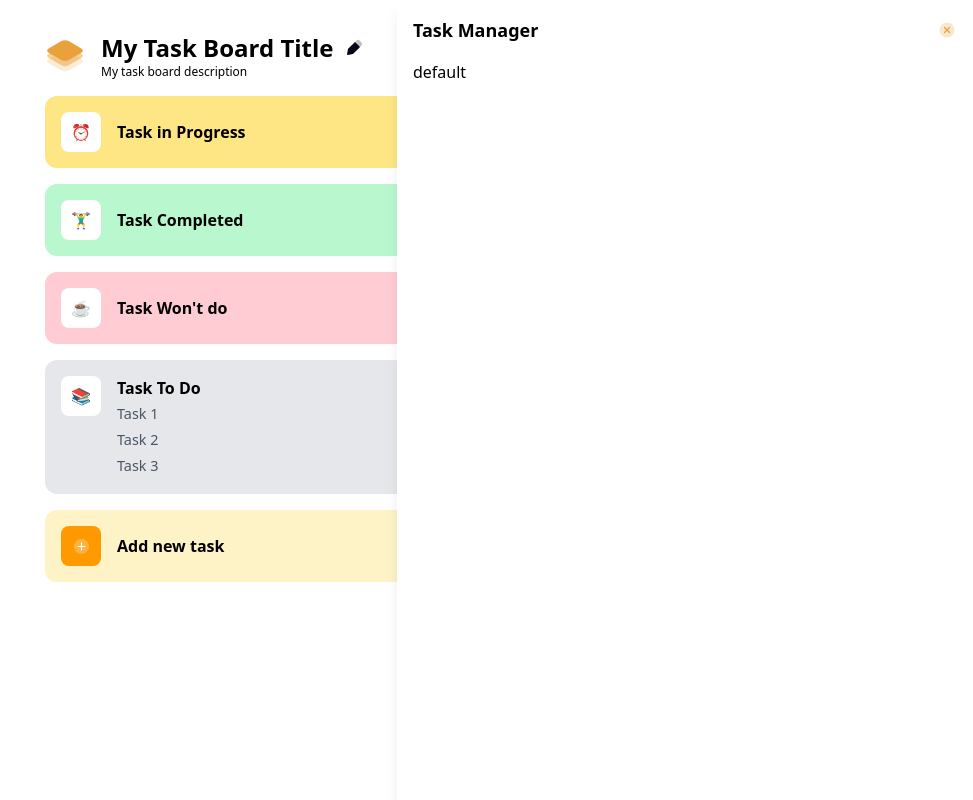
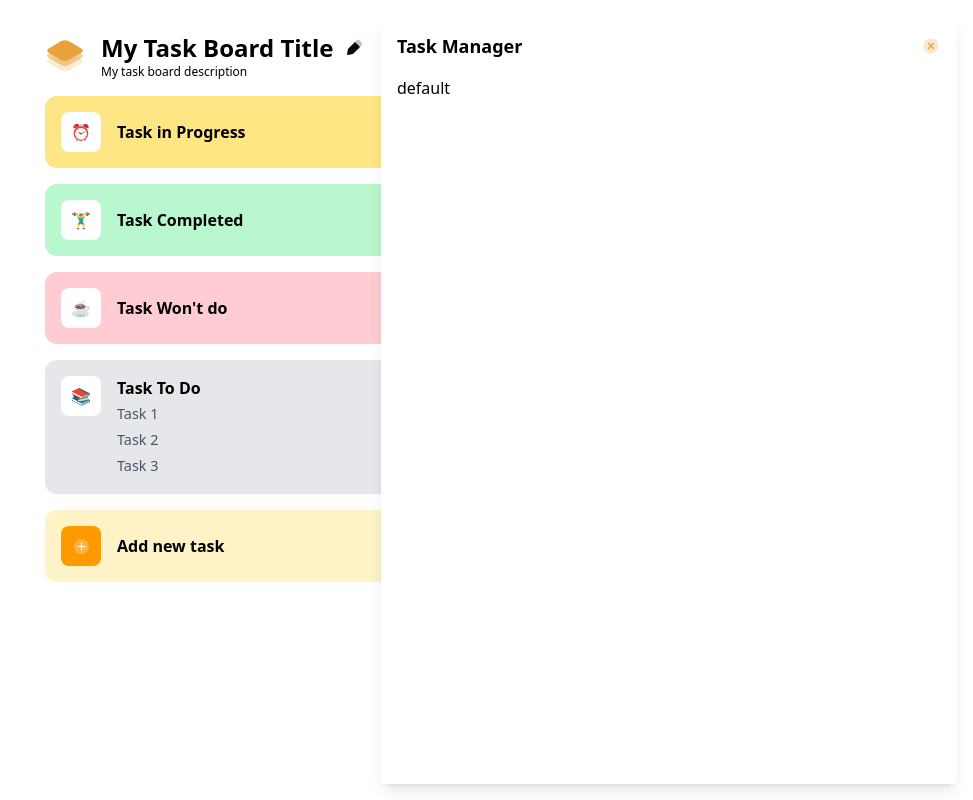
Before and after one commit to Omar-sv88/my-task-board-app, a React (Vite) app in the folder front/: page / in a window 1280 px wide. Both pictures are taken after a click on the element "Add new task". Shown: the whole page, without its empty margins (307-1280 px from the left). Built offline with nearby package versions, Linux system fonts and the light colour scheme.

Commit message:
Start style TaskManager component

```diff
--- a/front/src/components/TaskManager.tsx
+++ b/front/src/components/TaskManager.tsx
@@ -14,7 +14,7 @@ function TaskManager({
   if (!isOpen) return null;
 
   return (
-    <aside className="fixed top-0 right-0 bg-white p-4 shadow-lg w-1/2 max-w-xl h-full z-50">
+    <aside className="fixed top-4 right-4 rounded p-4 shadow-lg w-1/2 max-w-xl h-[calc(100vh-2rem)] z-50 bg-white">
       <header className="flex justify-between items-center mb-4">
         <h2 className="text-lg font-bold">Task Manager</h2>
         <button
```
